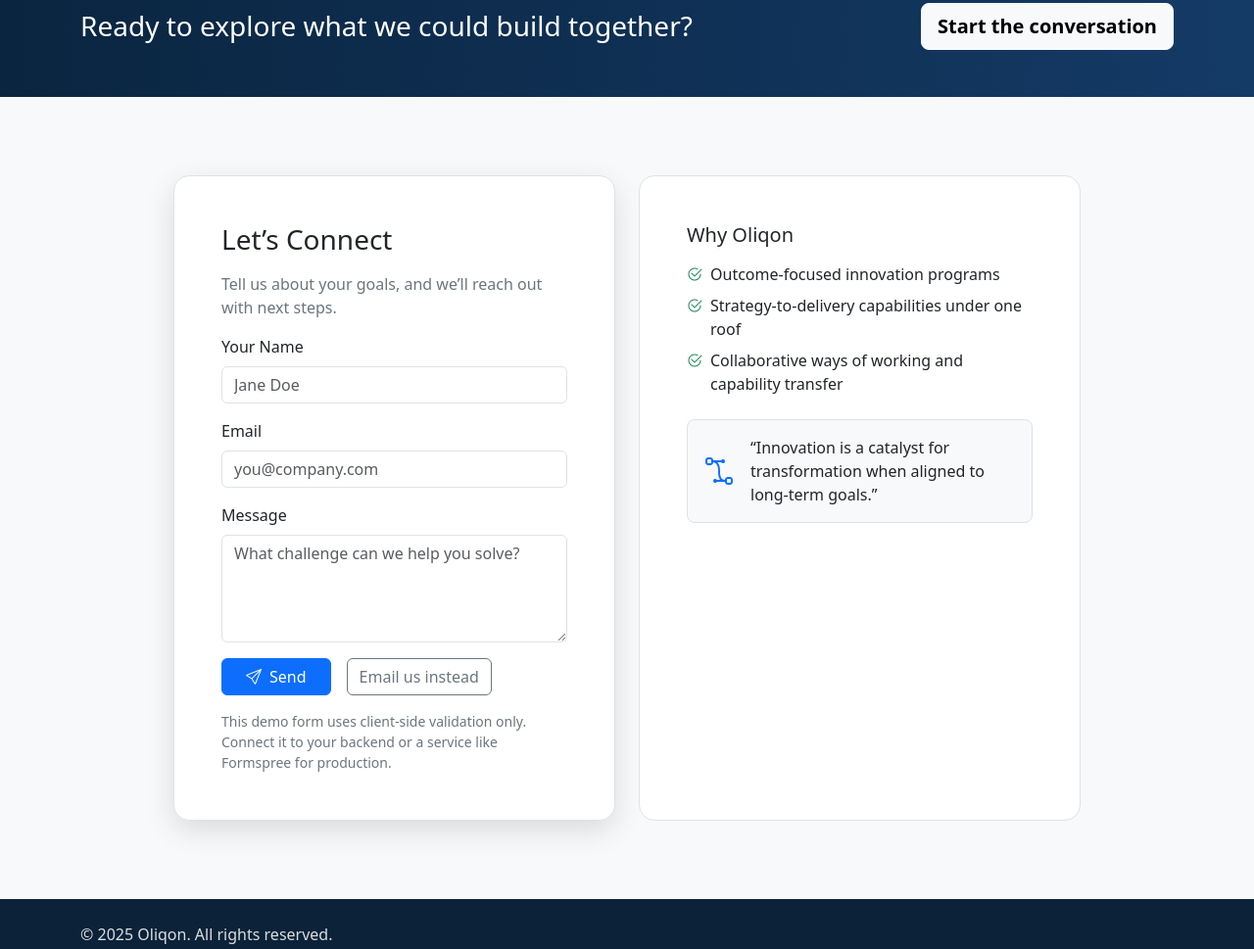
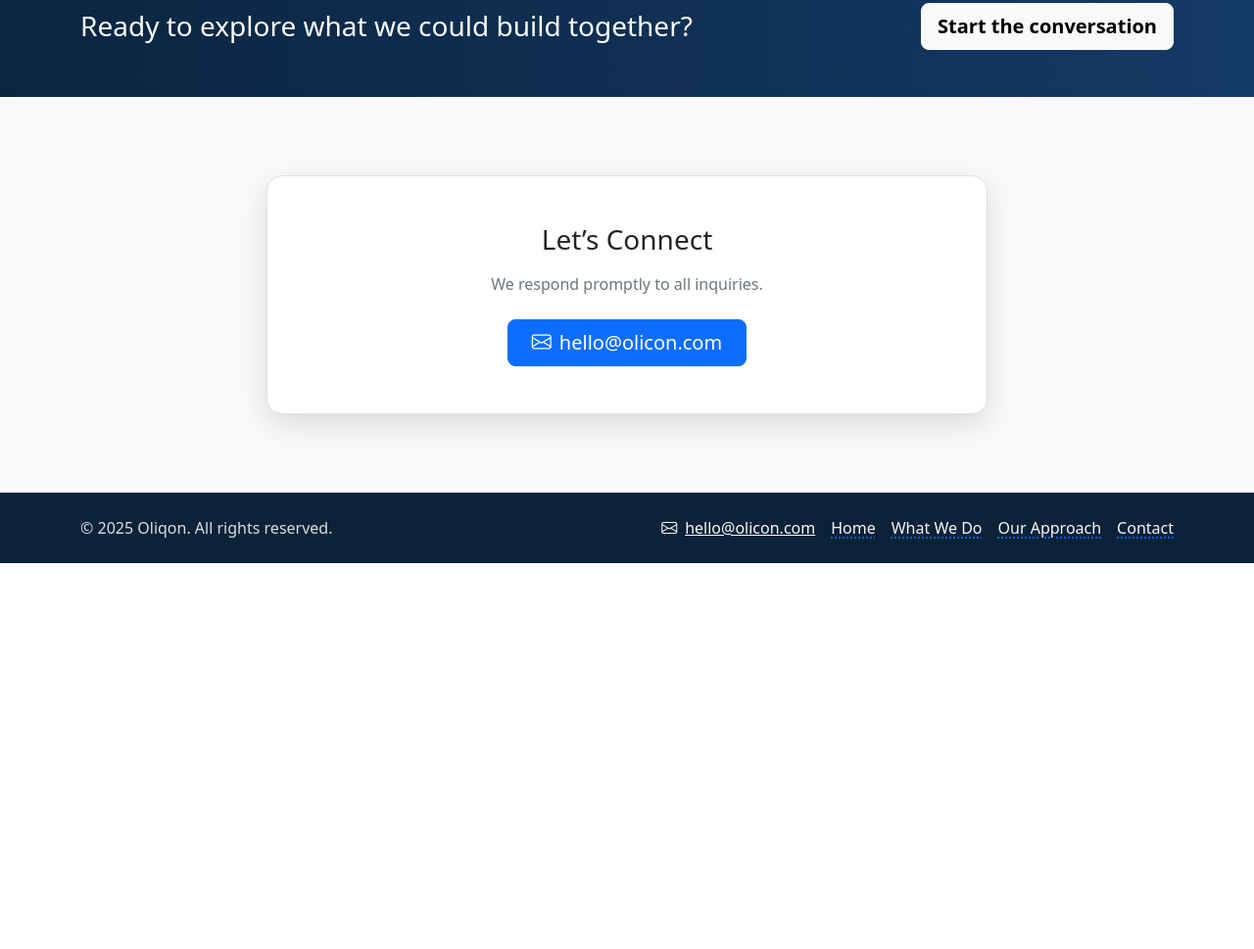
Before and after one commit to TausifUddinAhmed/Oliqon-website, a plain HTML site: page index.html in a window 1280 px wide. Shown: the part 1752-2721 px from the top of the page at 98% size. After the commit the page ends 2327 px from the top, so only its background shows below. Drawn offline with nearby package versions, Linux system fonts and the light colour scheme.

Commit message:
Updated code

```diff
--- a/index.html
+++ b/index.html
@@ -103,7 +103,7 @@
     <div class="container">
       <a class="navbar-brand d-flex align-items-center" href="#home" aria-label="Oliqon home">
         <img src="./Olicon_3.jpeg" alt="Oliqon logo" class="brand-logo me-2" />
-        <span class="brand-wordmark text-white">Oliqon</span>
+        <!-- <span class="brand-wordmark text-white">Oliqon</span> -->
       </a>
       <button class="navbar-toggler" type="button" data-bs-toggle="collapse" data-bs-target="#nav" aria-controls="nav" aria-expanded="false" aria-label="Toggle navigation">
         <span class="navbar-toggler-icon"></span>
@@ -253,54 +253,16 @@
   <section id="contact" class="section-pad bg-light">
     <div class="container">
       <div class="row justify-content-center">
-        <div class="col-lg-10">
-          <div class="row g-4 align-items-stretch">
-            <div class="col-md-6" data-aos="fade-right">
-              <div class="h-100 p-4 p-lg-5 bg-white border rounded-4 shadow-soft">
-                <h2 class="h3 mb-3">Let’s Connect</h2>
-                <p class="text-secondary">Tell us about your goals, and we’ll reach out with next steps.</p>
-                <form class="needs-validation" novalidate>
-                  <div class="mb-3">
-                    <label for="name" class="form-label">Your Name</label>
-                    <input type="text" class="form-control" id="name" placeholder="Jane Doe" required />
-                    <div class="invalid-feedback">Please add your name.</div>
-                  </div>
-                  <div class="mb-3">
-                    <label for="email" class="form-label">Email</label>
-                    <input type="email" class="form-control" id="email" placeholder="you@company.com" required />
-                    <div class="invalid-feedback">Please provide a valid email.</div>
-                  </div>
-                  <div class="mb-3">
-                    <label for="message" class="form-label">Message</label>
-                    <textarea id="message" class="form-control" rows="4" placeholder="What challenge can we help you solve?" required></textarea>
-                    <div class="invalid-feedback">Please add a short message.</div>
-                  </div>
-                  <div class="d-grid d-sm-flex gap-3">
-                    <button class="btn btn-primary px-4" type="submit">
-                      <i class="bi bi-send me-2"></i>Send
-                    </button>
-                    <a class="btn btn-outline-secondary" href="mailto:hello@olicon.com" aria-label="Send us an email">Email us instead</a>
-                  </div>
-                  <small class="d-block mt-3 text-secondary">This demo form uses client‑side validation only. Connect it to your backend or a service like Formspree for production.</small>
-                </form>
-              </div>
-            </div>
-            <div class="col-md-6" data-aos="fade-left">
-              <div class="h-100 p-4 p-lg-5 border rounded-4 bg-white">
-                <h3 class="h5">Why Oliqon</h3>
-                <ul class="list-unstyled mt-3">
-                  <li class="d-flex align-items-start gap-2 mb-2"><i class="bi bi-check2-circle text-success"></i><span>Outcome‑focused innovation programs</span></li>
-                  <li class="d-flex align-items-start gap-2 mb-2"><i class="bi bi-check2-circle text-success"></i><span>Strategy‑to‑delivery capabilities under one roof</span></li>
-                  <li class="d-flex align-items-start gap-2 mb-2"><i class="bi bi-check2-circle text-success"></i><span>Collaborative ways of working and capability transfer</span></li>
-                </ul>
-                <div class="mt-4 p-3 border rounded-3 bg-light">
-                  <div class="d-flex align-items-center gap-3">
-                    <i class="bi bi-bezier2 fs-2 text-primary" aria-hidden="true"></i>
-                    <p class="m-0">“Innovation is a catalyst for transformation when aligned to long‑term goals.”</p>
-                  </div>
-                </div>
-              </div>
-            </div>
+        <div class="col-lg-8" data-aos="fade-up">
+          <div class="p-4 p-lg-5 bg-white border rounded-4 shadow-soft text-center">
+            <h2 class="h3 mb-3">Let’s Connect</h2>
+            <p class="text-secondary mb-4">We respond promptly to all inquiries.</p>
+            <a class="btn btn-primary btn-lg px-4" href="mailto:hello@olicon.com">
+              <i class="bi bi-envelope me-2"></i>hello@olicon.com
+            </a>
+            <!-- <div class="mt-3">
+              <a class="link-dark" href="mailto:hello@olicon.com">Prefer your own email app? Click here.</a>
+            </div> -->
           </div>
         </div>
       </div>
@@ -312,7 +274,16 @@
     <div class="container d-flex flex-column flex-md-row align-items-center justify-content-between gap-3">
       <p class="m-0">© <span id="year"></span> Oliqon. All rights reserved.</p>
       <div class="d-flex flex-wrap align-items-center gap-3">
-        <a class="link-light d-flex align-items-center" href="mailto:hello@olicon.com" aria-label="Email Oliqo
+        <a class="link-light d-flex align-items-center" href="mailto:hello@olicon.com" aria-label="Email Oliqon">
+          <i class="bi bi-envelope me-2"></i> hello@olicon.com
+        </a>
+        <a class="link-light link-underline" href="#home">Home</a>
+        <a class="link-light link-underline" href="#services">What We Do</a>
+        <a class="link-light link-underline" href="#approach">Our Approach</a>
+        <a class="link-light link-underline" href="#contact">Contact</a>
+      </div>
+    </div>
+  </footer>
 
   <!-- Bootstrap JS -->
   <script src="https://cdn.jsdelivr.net/npm/bootstrap@5.3.3/dist/js/bootstrap.bundle.min.js"></script>
```
